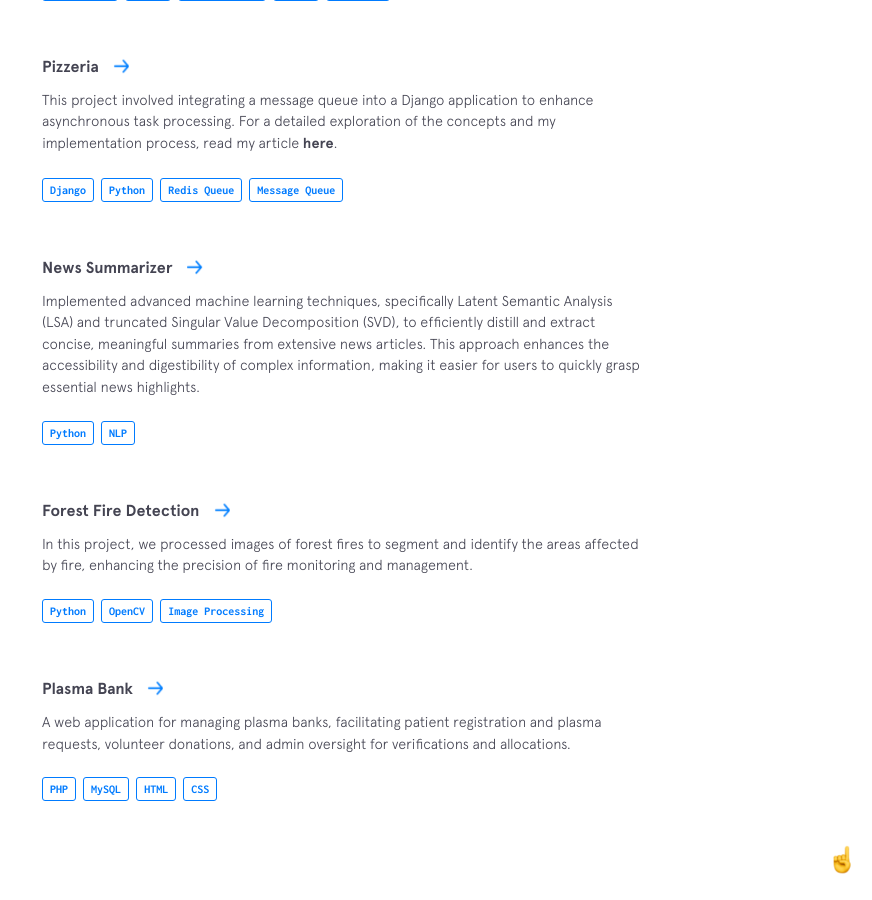
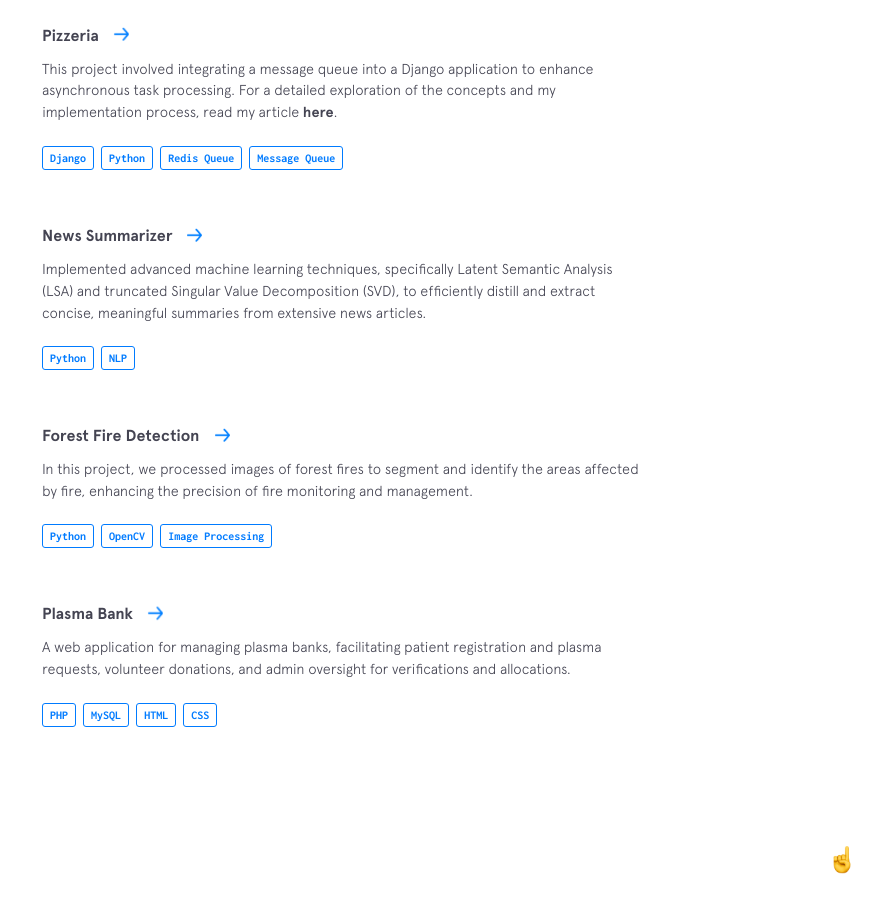
Before and after one commit to garvitgupta13/garvitgupta13.github.io, a Jekyll site: the page built from index.html, in a window 1280 px wide and 900 px high, scrolled down 3707 px. Shown: the whole window, without its empty margins (408-1280 px from the left). Built offline with Jekyll 4.4.1, drawn with Linux system fonts in a browser that asks for light colours; nearby versions of some CDN libraries; some of the changed text lies outside the part shown.

Commit message:
chore: minor modifications

```diff
--- a/_data/other-projects.yml
+++ b/_data/other-projects.yml
@@ -22,7 +22,7 @@
 - name: News Summarizer
   url: https://github.com/garvitgupta13/News-Summarizer
   code: https://github.com/garvitgupta13/News-Summarizer
-  description: Implemented advanced machine learning techniques, specifically Latent Semantic Analysis (LSA) and truncated Singular Value Decomposition (SVD), to efficiently distill and extract concise, meaningful summaries from extensive news articles. This approach enhances the accessibility and digestibility of complex information, making it easier for users to quickly grasp essential news highlights.
+  description: Implemented advanced machine learning techniques, specifically Latent Semantic Analysis (LSA) and truncated Singular Value Decomposition (SVD), to efficiently distill and extract concise, meaningful summaries from extensive news articles.
   used:
     - thing: Python
     - thing: NLP
--- a/_data/skills.yml
+++ b/_data/skills.yml
@@ -21,8 +21,7 @@
   - item: Data Structures
   - item: Algorithms
   - item: OOPs
-  - item: Machine Learning
-  - item: Deep Learning
+  - item: System Design
   - item: Rest API
 
 tools:
--- a/_includes/featured-projects.html
+++ b/_includes/featured-projects.html
@@ -12,7 +12,7 @@
           <a href="https://github.com/FusionIIIT/Fusion" target="_blank">Fusion - Intracollege Website</a>
         </div>
         <p>Developed an online registration process for students and admin verification used by more than 1500 students.
-          Optimized existing API endpoints by rewriting database queries and avoiding redundant database calls.</p>
+        </p>
       </figcaption>
     </div>
 
--- a/_includes/intro.html
+++ b/_includes/intro.html
@@ -5,7 +5,7 @@
 
   <h2 class="intro__tagline">I'm
     <span class="name">Garvit Gupta</span>, a passionate software engineer dedicated to building impactful solutions
-    that enhance people's lives, with a focus on elegant user experiences and clean code
+    that enhance people's lives
     <span class="emoji technologist"></span>
   </h2>
 
--- a/_includes/skills.html
+++ b/_includes/skills.html
@@ -28,9 +28,9 @@
         </ul>
       </div>
       <div class="skillz__category">
-        <div class="skillz__category__label">Design</div>
+        <div class="skillz__category__label">Programming</div>
         <ul>
-          {% for thing in site.data.skills.design %}
+          {% for thing in site.data.skills.programming %}
           <li class="skillz__category__item">{{thing.item}}</li>
           {% endfor %}
         </ul>
```
Also changed, not shown: img/featured/v2/v2-mobile.png (deleted), img/featured/v2/v2.png (deleted), img/logo/logo1.png (deleted), img/logo/logo2.png (deleted), img/logo/logo3.png (deleted), img/logo/logo4.png (deleted), img/og.png, img/social/medium.svg (added), 2 other files.
